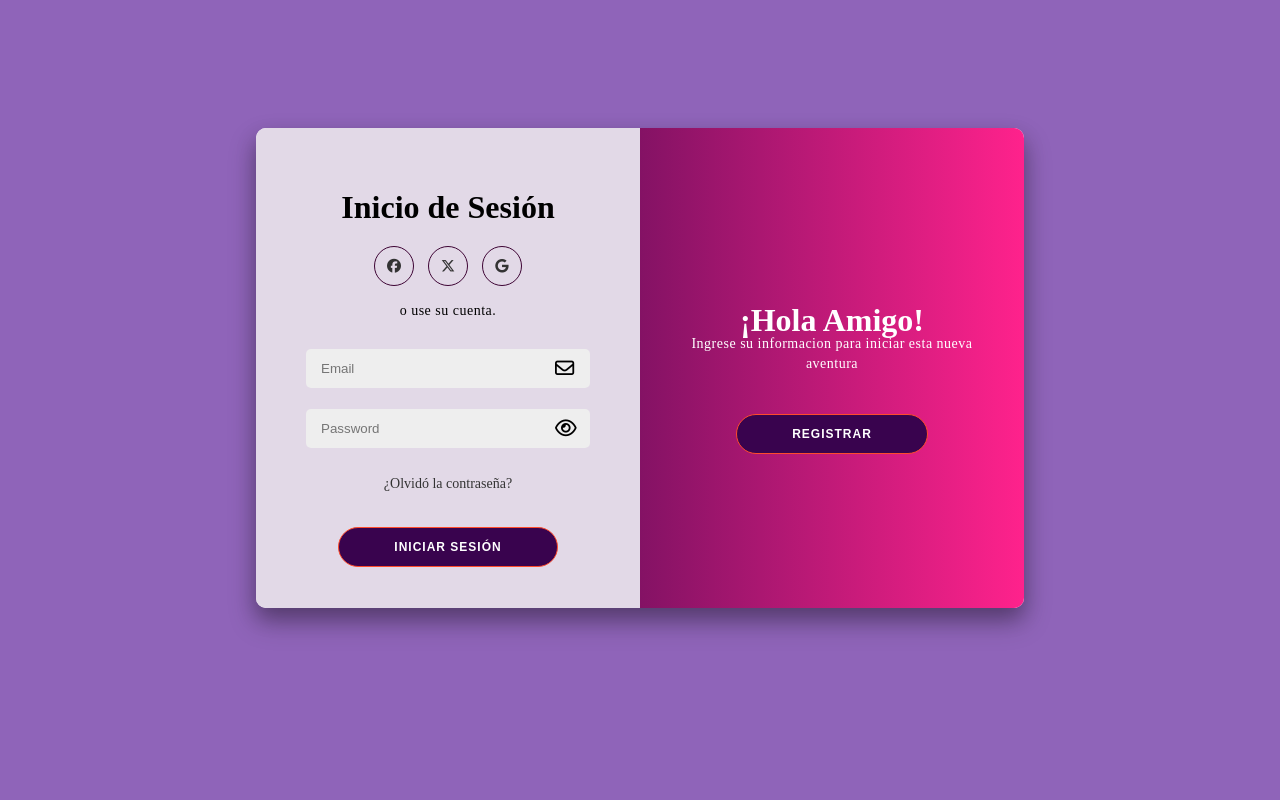
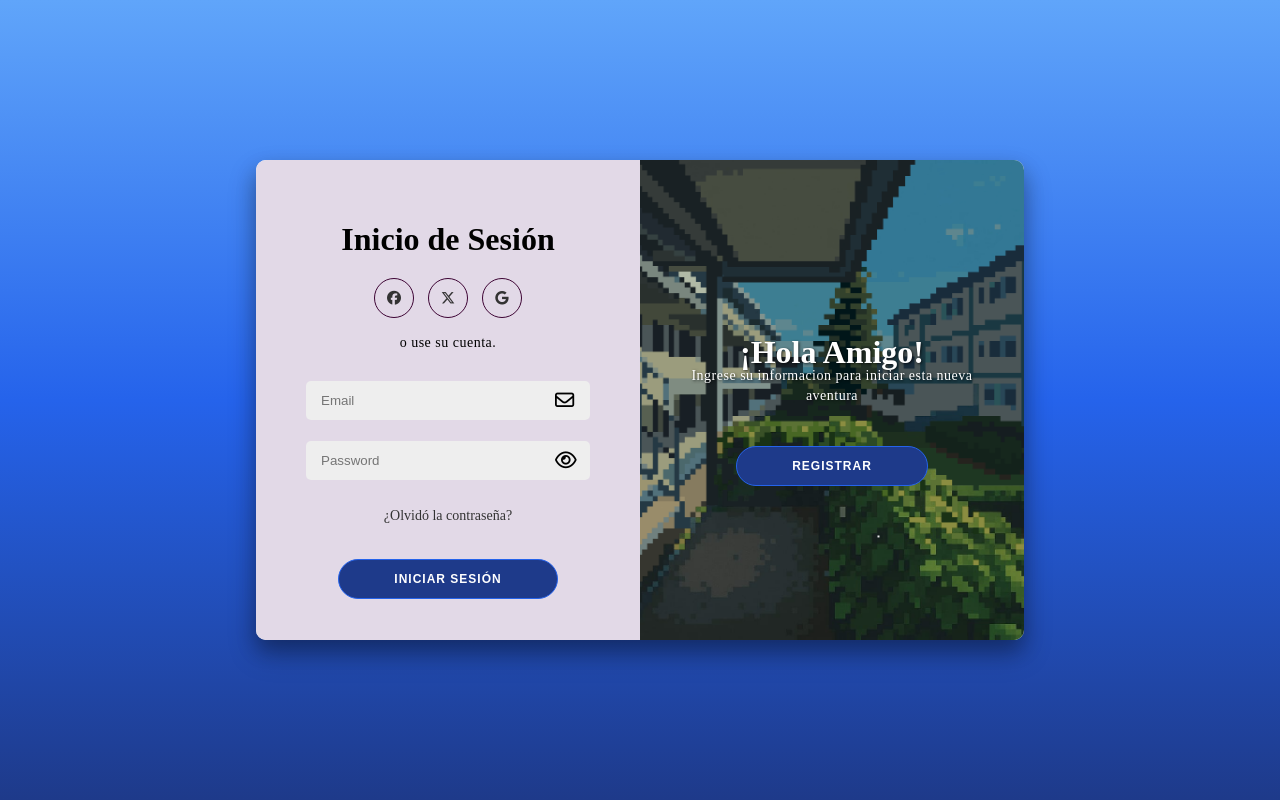
Before and after one commit to WillReyess/Proyecto_redes_II, a PHP site: page / in a window 1280 px wide. Run offline with PHP 8.4, Linux system fonts and the light colour scheme.

Commit message:
Se hicieron los cambios de fondo, el personaje, la bala, obstaculos, fondo de login

```diff
--- a/public/css/login.css
+++ b/public/css/login.css
@@ -2,14 +2,19 @@
 * {
     box-sizing: border-box;
 }
+
 body {
     align-items: center;
     display: flex;
     justify-content: center;
     flex-direction: column;
-    background: #8f64b9;
-    min-height: 100%;
-    margin: 10%;
+    /*background-image: url('../../assets/lgprueba.png');*/
+    background: linear-gradient( #60a5fa, #2563eb, #1e3a8a);
+    background-repeat: no-repeat;       /* Que no se repita */
+    background-size: cover;             /* Escala para cubrir el área */
+    background-position: center;        /* Centrada */
+    min-height: 100vh;                  /* Altura mínima de la pantalla */
+    margin: 0;                          /* Quita el margen para evitar bordes raros */
 }
 
 /* Contenedor principal para el formulario */
@@ -105,13 +110,13 @@ a {
 /* Estilos para el botón de acción */
 button {
     color: #fff;
-    background: #39034e;
+    background: #1e3a8a;
     font-size: 12px;
     font-weight: bold;
     padding: 12px 55px;
     margin: 20px;
     border-radius: 20px;
-    border: 1px solid #ff4b2b;
+    border: 1px solid #2563eb;
     outline: none;
     letter-spacing: 1px;
     text-transform: uppercase;
@@ -155,11 +160,9 @@ button:active {
 .overlay {
     position: relative;
     color: #fff;
-    background: rgb(36, 3, 66);
     left: -100%;
     height: 100%;
     width: 200%;
-    background: linear-gradient(to right, #09023d, #ff228c); /* Gradiente de colores morado a rosa */
     transform: translateX(0);
     transition: transform 0.6s ease-in-out; /* Transición para el movimiento */
 }
@@ -170,7 +173,7 @@ button:active {
 }
 
 /* Estilos para las superposiciones izquierda y derecha */
-.overlay-left, .overlay-right {
+.overlay-right {
     position: absolute;
     display: flex;
     align-items: center;
@@ -181,20 +184,38 @@ button:active {
     top: 0;
     height: 100%;
     width: 50%;
+    right: 0;
     transform: translateX(0);
     transition: transform 0.6s ease-in-out; /* Transición para el movimiento */
+    background-image: url('../../assets/UsoLoginN.png');
+    background-size: cover;
+    background-position: center;
+    background-repeat: no-repeat;
+    color: white;
+    text-shadow: 1px 1px 3px rgba(0, 0, 0, 0.7); /* Mejora visibilidad del texto */
 }
 
-/* Estilo para la superposición izquierda */
-.overlay-left {
+.overlay-left{
+    position: absolute;
+    display: flex;
+    align-items: center;
+    justify-content: center;
+    flex-direction: column;
+    padding: 0 40px;
+    text-align: center;
+    top: 0;
+    height: 100%;
+    width: 50%;
     transform: translateX(-20%); /* Mueve la superposición hacia la izquierda */
+    transition: transform 0.6s ease-in-out; /* Transición para el movimiento */
+    background-image: url('../../assets/UsoLoginN.png');
+    background-size: cover;
+    background-position: center;
+    background-repeat: no-repeat;
+    color: white;
+    text-shadow: 1px 1px 3px rgba(0, 0, 0, 0.7); /* Mejora visibilidad del texto */
 }
 
-/* Estilo para la superposición derecha */
-.overlay-right {
-    right: 0;
-    transform: translateX(0); /* Mantiene la superposición a la derecha */
-}
 
 /* Estilos cuando el panel derecho está activo */
 .container.right-panel-active .overlay-left {
--- a/src/Background.js
+++ b/src/Background.js
@@ -9,7 +9,7 @@ export default class Fondo {
 
     // Cargamos recursos de imágenes
     preCargar() {
-        this.escena.load.image('fondo1', './assets/fondo1.jpg');
+        this.escena.load.image('fondo1', './assets/fondoN.png');
         this.escena.load.image('suelo1', './assets/suelo1.png');
     }
 
```
Also changed, not shown: assets/UsoLoginN.png (added), assets/bala1.png, assets/cv.jpg (added), assets/evil_tomato.png, assets/fonde.png (added), assets/fondo1.jpg (deleted), assets/fondo1.png (added), assets/fondoN.png (added), assets/fondobueno.jpeg (added), assets/fu.jpg (added), assets/obstacle1.png, assets/obstacle2.png, assets/spc.png (added), assets/suelo1.png.
